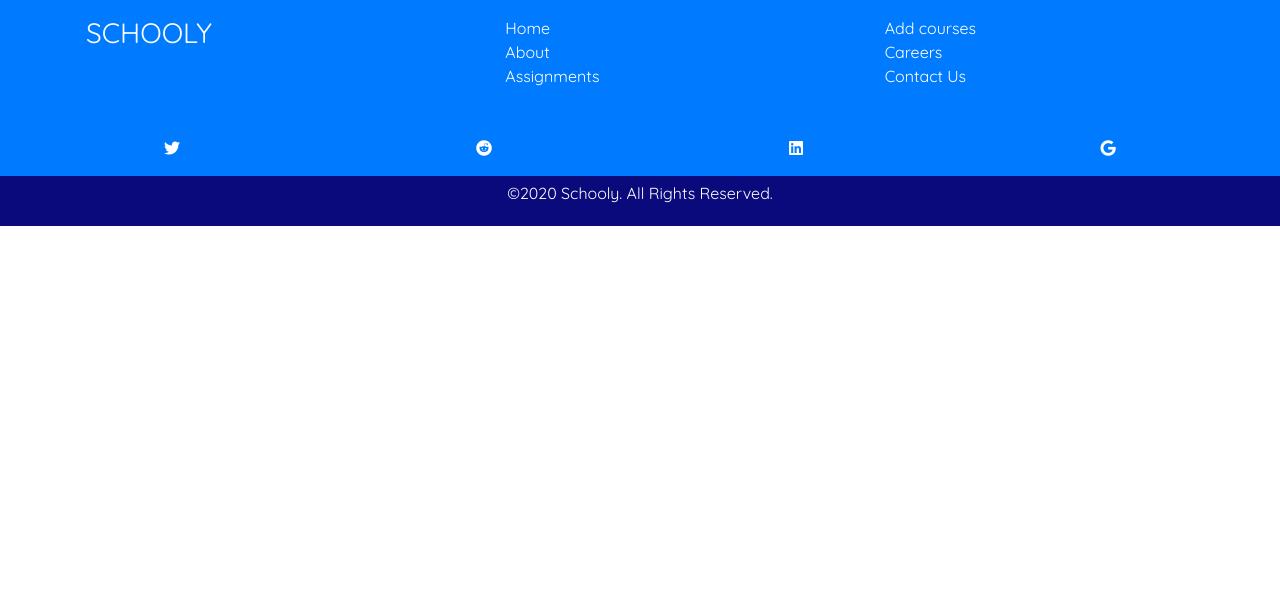
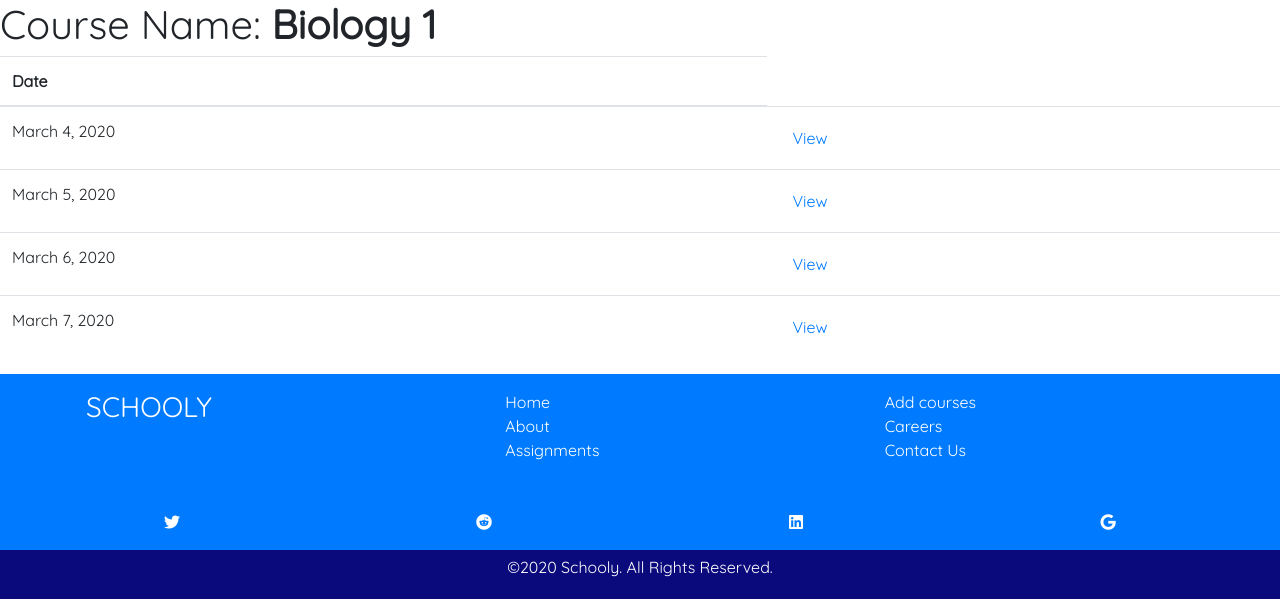
Before and after one commit to diyarkudrat/school_management_system, a Django app: page /attendance/courses/1/ in a window 1280 px wide. Shown: the part 56-655 px from the top of the page. Run offline with Django 3.2, Linux system fonts and the light colour scheme; data comes from the database, SQL or seed files in the repository; both versions use the stored data as it was after the commit; some libraries are stand-ins or nearby versions.

Commit message:
front end design for attendance

```diff
--- a/attendance/models.py
+++ b/attendance/models.py
@@ -15,7 +15,7 @@ class CourseAttendance(models.Model):
 
     course = models.ForeignKey(Course, on_delete = models.CASCADE)
     date = models.DateField(null=True)
-    # students = models.ManyToManyField(Student, through='Attendance', null=True)
+    # students = models.ManyToManyField(Student,)
     # students = models.ManyToManyField(Student, through=Attendance)
 
     def __str__(self):
--- a/attendance/urls.py
+++ b/attendance/urls.py
@@ -3,5 +3,7 @@ from . import views
 
 urlpatterns = [
 
-    path('courses/<int:pk>/', views.AttendanceCourseDetailView.as_view(), name='attendance-detail-page'),
+    path('courses/<int:pk>/', views.AttendanceCourseDetailView.as_view(), name='courseattendance-detail-page'),
+    path('<int:pk>/', views.AttendanceDetailView.as_view(), name='attendance-detail-page'),
+    path('<int:pk>/edit/', views.AttendanceEditView.as_view(), name="edit-attendance-page"),
 ]
--- a/attendance/views.py
+++ b/attendance/views.py
@@ -8,13 +8,33 @@ from django.views.generic.edit import CreateView
 from django.views.generic.edit import DeleteView
 from django.http import HttpResponseRedirect
 from .models import CourseAttendance, Attendance
+from classes.models import Course
+from django.utils.decorators import method_decorator
+from django.contrib.auth.decorators import login_required
 
 
 
 class AttendanceCourseDetailView(View):
 
     def get(self, request, *args, **kwargs):
+        course = get_object_or_404(Course, pk=kwargs['pk'])
+        attendances = CourseAttendance.objects.filter(course=course)
+        context = {'course': course, 'attendances': attendances}
+        return render(request, 'courseattendance_detail.html', context)
+
+class AttendanceDetailView(View):
+
+    def get(self, request, *args, **kwargs):
         course = get_object_or_404(CourseAttendance, pk=kwargs['pk'])
+        # attendance = CourseAttendance.objects.filter(course=course)
         students = Attendance.objects.filter(course=course)
         context = {'course': course, 'students': students}
         return render(request, 'attendance_detail.html', context)
+
+@method_decorator([login_required], name='dispatch')
+class AttendanceEditView(UpdateView):
+    model = Attendance
+    fields = ['course','student', 'attendance_status']
+
+    template_name = 'attendance_edit.html'
+    success_url = reverse_lazy('course-list')
--- a/classes/templates/attendance_detail.html
+++ b/classes/templates/attendance_detail.html
@@ -1,6 +1,23 @@
 {% extends 'base.html' %}
 
 {% block content %}
+<h1>Course Name: <b>{{ course.course.course_name }}</b></h1>
+<h1>Date: <b>{{ course.date }}</b></h1>
 
+<table class="table">
+    <thead>
+      <tr>
+        <th scope="col">Date</th>
+      </tr>
+    </thead>
+    <tbody>
+      {% for student in students %}
+      <tr>
+        <td href="#">{{ student }}</td>
+        <td>{{student.attendance_status}}</td>
+      </tr>
+      {% endfor %}
+    </tbody>
+  </table>
 
 {% endblock %}
--- /dev/null
+++ b/classes/templates/courseattendance_detail.html
@@ -0,0 +1,22 @@
+{% extends 'base.html' %}
+
+{% block content %}
+<h1>Course Name: <b>{{ course.course_name }}</b></h1>
+
+<table class="table">
+    <thead>
+      <tr>
+        <th scope="col">Date</th>
+      </tr>
+    </thead>
+    <tbody>
+      {% for attendance in attendances %}
+      <tr>
+        <td href="#">{{ attendance.date}}</td>
+        <td><a class="btn btn-link" href="{% url 'attendance-detail-page' course.id %}" role="button">View</a></td>
+      </tr>
+      {% endfor %}
+    </tbody>
+  </table>
+
+{% endblock %}
--- a/classes/templates/home.html
+++ b/classes/templates/home.html
@@ -114,7 +114,7 @@ section{
                             <tr>
                               <td href="#">{{ course.course_name }}</td>
                               <!-- <td>{{ course.course_teacher }}</td> -->
-                              <td><a class="btn btn-link" href="{% url 'course-detail-page' course.id %}" role="button">View</a></td>
+                              <td><a class="btn btn-link" href="{% url 'courseattendance-detail-page' course.id %}" role="button">View</a></td>
                             </tr>
                             {% endfor %}
                           </tbody>
--- a/classes/templates/registration/login.html
+++ b/classes/templates/registration/login.html
@@ -25,11 +25,11 @@
                 </div>
                 <div class="custom-control custom-checkbox">
                     <input type="checkbox" class="custom-control-input" id="customCheck1">
-                    <label class="custom-control-label" for="customCheck1">Student</label>
+                    <label class="custom-control-label" for="customCheck1">Teacher</label>
                 </div>
                 <div class="custom-control custom-checkbox">
                     <input type="checkbox" class="custom-control-input" id="customCheck1">
-                    <label class="custom-control-label" for="customCheck1">Teacher</label>
+                    <label class="custom-control-label" for="customCheck1">Student</label>
                 </div>
                 <div class="form-group row">
                     <div class="col-8">
--- a/classes/templates/registration/signup.html
+++ b/classes/templates/registration/signup.html
@@ -20,11 +20,11 @@
                   {% endfor %}
                 <div class="custom-control custom-checkbox">
                   <input type="checkbox" class="custom-control-input" id="customCheck1">
-                  <label class="custom-control-label" for="customCheck1">Student</label>
+                  <label class="custom-control-label" for="customCheck1">Teacher</label>
                 </div>
                 <div class="custom-control custom-checkbox">
                   <input type="checkbox" class="custom-control-input" id="customCheck1">
-                  <label class="custom-control-label" for="customCheck1">Teacher</label>
+                  <label class="custom-control-label" for="customCheck1">Student</label>
                 </div>
                 <br>
             <button type="submit" class="btn btn-success">Sign up</button>
```
Also changed, not shown: attendance/migrations/0005_courseattendance_students.py (added), attendance/migrations/0006_remove_courseattendance_students.py (added), db.sqlite3.
